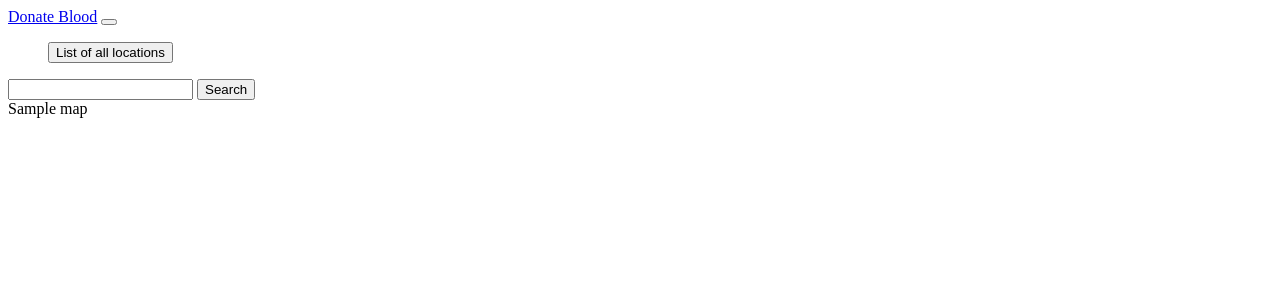
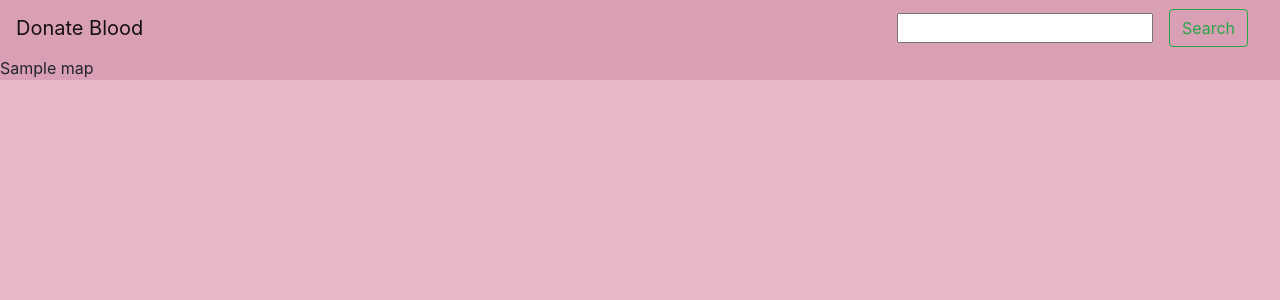
Before and after one commit to fisksoppa/Agile-software-project-management, a Django app: template Project-Donate-Blood/templates/DBApp/map.html in a window 1280 px wide. Shown: the top 300 px of the page. Run offline with Django 3.2, Linux system fonts and the light colour scheme; the template is opened without the code that fills it: values that come from a table or form of the project are taken from there, most other values are stand-ins (such as "Sample title", 1, 10 or a date in 2020); parts of the project's set-up code (start-up, migrations or seed data) failed here and were passed over.

Commit message:
change color and appearance of the list in search

```diff
--- a/Project-Donate-Blood/DBApp/urls.py
+++ b/Project-Donate-Blood/DBApp/urls.py
@@ -7,4 +7,5 @@
     path('', views.folium_map, name='map1'),
     path('list/', views.df_list, name='list'),
     path('search/', views.search_result, name='search')
+
 ]
--- a/Project-Donate-Blood/templates/DBApp/map.html
+++ b/Project-Donate-Blood/templates/DBApp/map.html
@@ -1,32 +1,38 @@
 <!doctype html>
-<html lang="en" class="h-100">
+<html lang="en">
+<!--home button-->
+
 <head>
+    <!-- Required meta tags -->
     <meta charset="utf-8">
-    <meta name="viewport" content="width=device-width, initial-scale=1">
-    <meta name="description" content="">
-    <meta name="author" content="">
-    <meta name="generator" content="">
-    <title>Map Page Donate Blood</title>
+    <meta name="viewport" content="width=device-width, initial-scale=1, shrink-to-fit=no">
 
+    <!-- Bootstrap CSS -->
+    <link rel="stylesheet" href="https://cdn.jsdelivr.net/npm/bootstrap@4.6.0/dist/css/bootstrap.min.css"
+        integrity="sha384-B0vP5xmATw1+K9KRQjQERJvTumQW0nPEzvF6L/Z6nronJ3oUOFUFpCjEUQouq2+l" crossorigin="anonymous">
 
-    <!-- Favicons -->
-<link rel="apple-touch-icon" href="/docs/5.2/assets/img/favicons/apple-touch-icon.png" sizes="180x180">
-<link rel="icon" href="/docs/5.2/assets/img/favicons/favicon-32x32.png" sizes="32x32" type="image/png">
-<link rel="icon" href="/docs/5.2/assets/img/favicons/favicon-16x16.png" sizes="16x16" type="image/png">
-<link rel="manifest" href="/docs/5.2/assets/img/favicons/manifest.json">
-<link rel="mask-icon" href="/docs/5.2/assets/img/favicons/safari-pinned-tab.svg" color="#712cf9">
-<link rel="icon" href="/docs/5.2/assets/img/favicons/favicon.ico">
-<meta name="theme-color" content="#712cf9">
+    <title>Search Result</title>
+</head>
+<style>
+    .content {
+        background-color: rgba(236, 72, 99, 0.527);
+        max-width: 700px;
+        margin: auto;
+    }
 
+    html {
+        background-color: rgba(214, 118, 155, 0.527);
+    }
 
-    <!-- Custom styles for this template -->
-  </head>
-  <body class="d-flex h-100 text-center text-bg-dark">
+    body {
+        background-color: rgba(204, 139, 164, 0.527);
+    }
+</style>
 
-<div class="cover-container d-flex w-100 h-100 p-3 mx-auto flex-column">
+<body>
     <!--Navbar-->
-  <nav class="navbar navbar-expand-lg navbar-light bg-light">
-    <a class="navbar-brand" href="#">Donate Blood</a>
+    <nav class="navbar navbar-expand-lg navbar-light bg-pink">
+        <a class="navbar-brand" href="http://127.0.0.1:8000/">Donate Blood</a>
         <button class="navbar-toggler" type="button" data-toggle="collapse" data-target="#navbarSupportedContent"
             aria-controls="navbarSupportedContent" aria-expanded="false" aria-label="Toggle navigation">
             <span class="navbar-toggler-icon"></span>
@@ -34,9 +40,8 @@
 
         <div class="collapse navbar-collapse" id="navbarSupportedContent">
             <ul class="navbar-nav mr-auto">
-          <button onclick="location.href='http://127.0.0.1:8000/list/'" type="button">
-            List of all locations</button>
-
+                <li class="nav-item active">
+                </li>
             </ul>
             <form class="form-inline my-2 my-lg-0" method="POST">
                 {% csrf_token %}
@@ -46,10 +51,19 @@
         </div>
     </nav>
     <!--End Navbar-->
+    <div>{{map|safe}}</div>
 
-  <main class="px-3">
-    {{ map|safe }}
-  </main>
-</div>
+    <!-- Optional JavaScript; choose one of the two! -->
+
+    <!-- Option 1: jQuery and Bootstrap Bundle (includes Popper) -->
+    <script src="https://code.jquery.com/jquery-3.5.1.slim.min.js"
+        integrity="sha384-DfXdz2htPH0lsSSs5nCTpuj/zy4C+OGpamoFVy38MVBnE+IbbVYUew+OrCXaRkfj"
+        crossorigin="anonymous"></script>
+    <script src="https://cdn.jsdelivr.net/npm/bootstrap@4.6.0/dist/js/bootstrap.bundle.min.js"
+        integrity="sha384-Piv4xVNRyMGpqkS2by6br4gNJ7DXjqk09RmUpJ8jgGtD7zP9yug3goQfGII0yAns"
+        crossorigin="anonymous"></script>
+
+
 </body>
+
 </html>
```
Also changed, not shown: Project-Donate-Blood/DBApp/views.py (+10 -2 lines), Project-Donate-Blood/templates/DBApp/search.html (+22 -10 lines), Project-Donate-Blood/db.sqlite3. Lines whose indentation alone changed are shown as unchanged.
